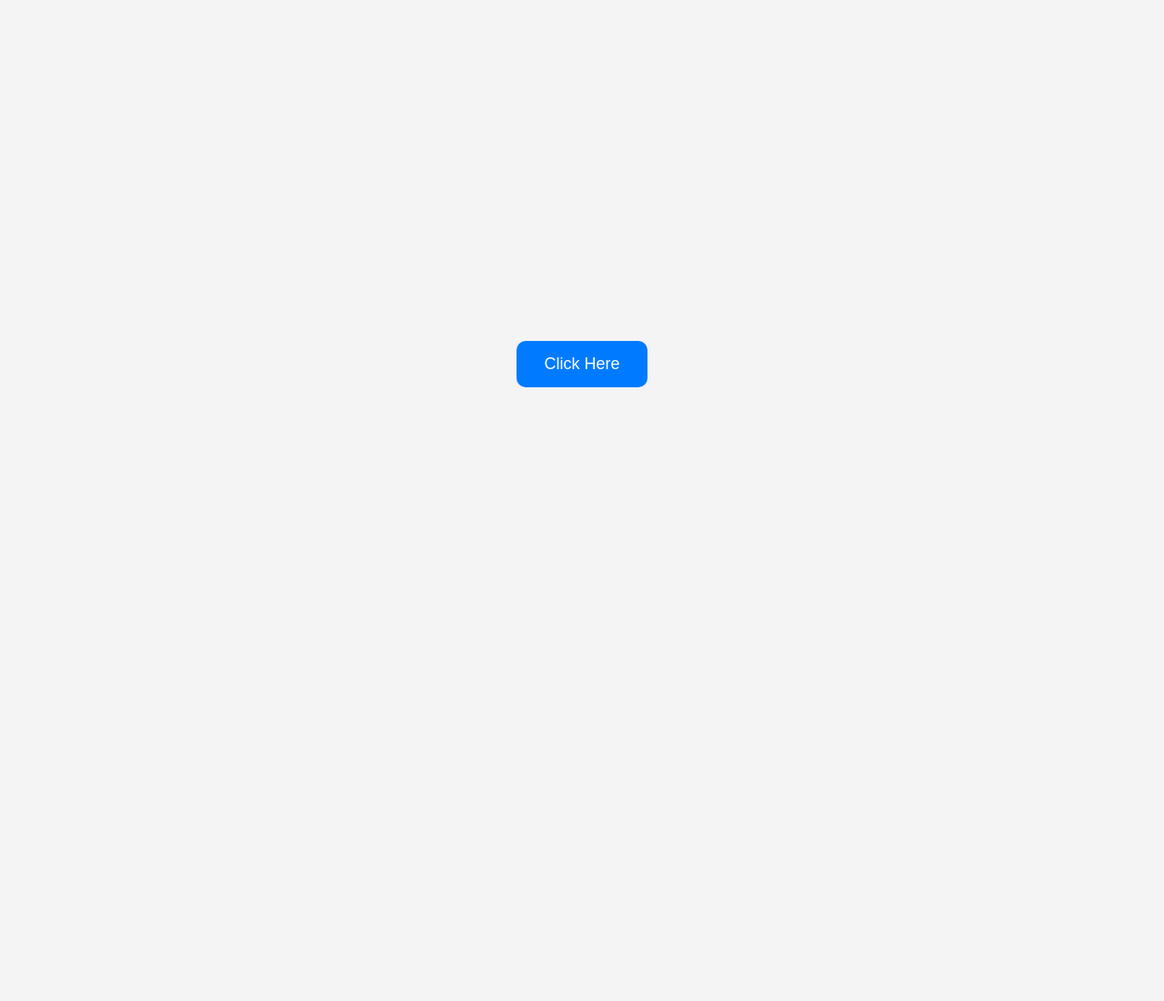
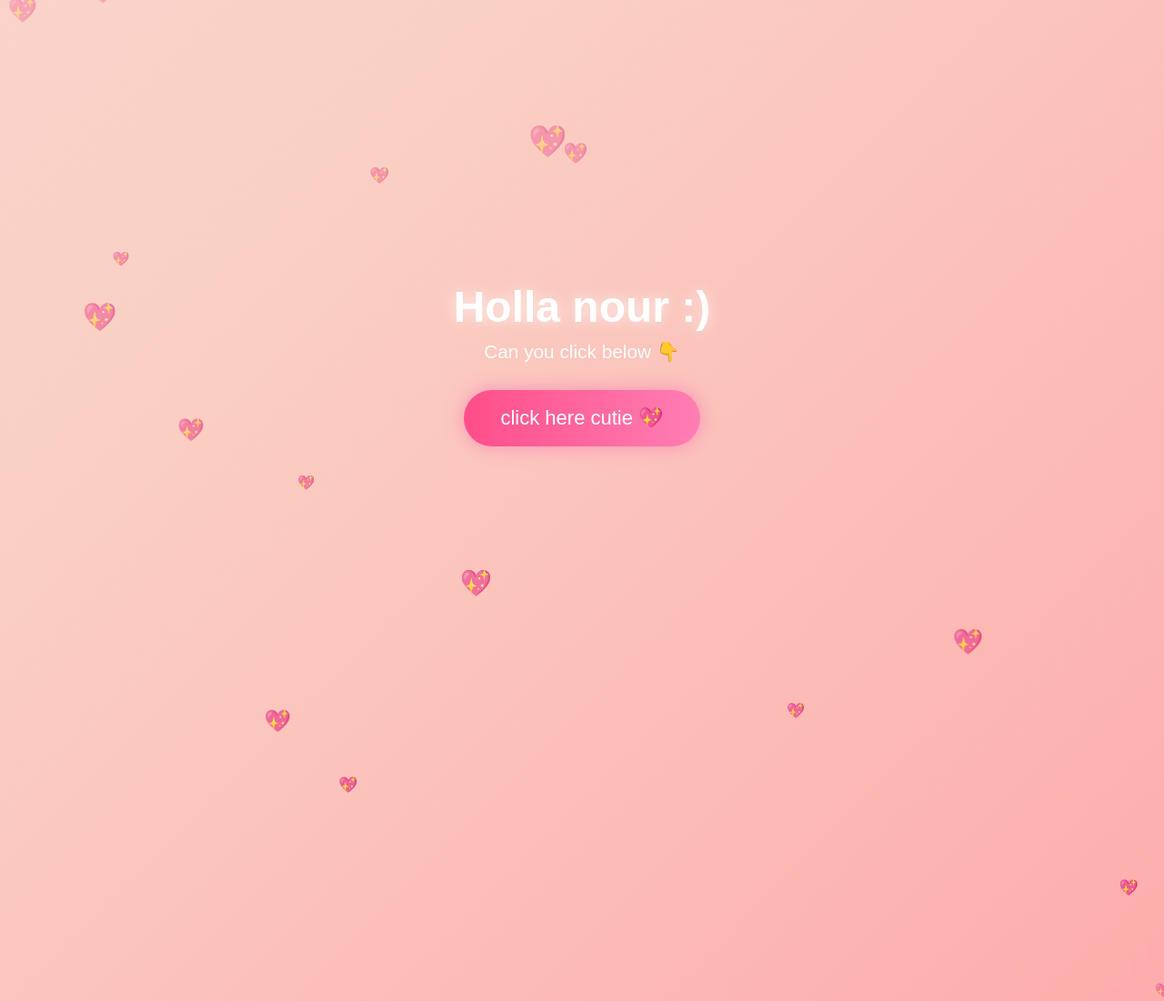
Before and after one commit to nakamura-mtb-110/butoon, a plain HTML site: page index.html in a window 1280 px wide. Shown: the top 1101 px of the page at 91% size. Before the commit the page ends 800 px from the top, so only its background shows below. Drawn offline with Linux system fonts and the light colour scheme.

Commit message:
Update index.html

```diff
--- a/index.html
+++ b/index.html
@@ -3,36 +3,135 @@
 <head>
 <meta charset="UTF-8">
 <meta name="viewport" content="width=device-width, initial-scale=1.0">
-    <title>Redirect Button</title>
+<title>Holla nour :)</title>
 
 <style>
-        body {
-            display: flex;
-            justify-content: center;
-            align-items: center;
-            height: 100vh;
-            margin: 0;
-            background: #f4f4f4;
+*{
+    margin:0;
+    padding:0;
+    box-sizing:border-box;
     font-family: Arial, sans-serif;
 }
 
-        .button {
-            padding: 15px 30px;
-            font-size: 18px;
-            border: none;
-            border-radius: 10px;
-            background: #007bff;
-            color: white;
-            cursor: pointer;
+body{
+    height:100vh;
+    display:flex;
+    justify-content:center;
+    align-items:center;
+    overflow:hidden;
+    background: linear-gradient(-45deg, #ff9a9e, #fad0c4, #ffdde1, #a18cd1);
+    background-size:400% 400%;
+    animation:bgMove 12s ease infinite;
+}
+
+@keyframes bgMove{
+    0%{background-position:0% 50%;}
+    50%{background-position:100% 50%;}
+    100%{background-position:0% 50%;}
+}
+
+.container{
+    text-align:center;
+    color:white;
+    z-index:2;
+    padding:20px;
+}
+
+h1{
+    font-size:3rem;
+    margin-bottom:10px;
+    text-shadow:0 0 15px rgba(255,255,255,0.7);
+}
+
+p{
+    font-size:1.3rem;
+    margin-bottom:30px;
+    opacity:0.95;
+}
+
+.button{
+    padding:18px 40px;
+    font-size:22px;
+    border:none;
+    border-radius:50px;
+    cursor:pointer;
+    color:white;
+    background: linear-gradient(90deg, #ff4e8a, #ff7eb3);
+    box-shadow:0 0 20px rgba(255, 105, 180, 0.6);
+    transition:0.3s ease;
+}
+
+.button:hover{
+    transform:scale(1.1);
+    box-shadow:0 0 35px rgba(255,105,180,1);
+}
+
+.button:active{
+    transform:scale(0.95);
+}
+
+/* Hearts */
+.heart{
+    position:absolute;
+    font-size:20px;
+    animation: float linear infinite;
+    opacity:0.8;
+    user-select:none;
+}
+
+@keyframes float{
+    0%{
+        transform:translateY(100vh) scale(0.5);
+        opacity:0;
+    }
+    10%{
+        opacity:1;
+    }
+    100%{
+        transform:translateY(-120vh) scale(1.2);
+        opacity:0;
+    }
 }
 </style>
 </head>
 <body>
 
+<div class="container">
+    <h1>Holla nour :)</h1>
+    <p>Can you click below 👇</p>
+
     <button class="button"
-onclick="window.location.href='https://nakamura-mtb-110.github.io/for_you/'">
-    Click Here
+    onclick="window.location.href='https://nakamura-mtb-110.github.io/butoon/'">
+        click here cutie 💖
     </button>
+</div>
+
+<script>
+const colors = [
+    "#ff4d6d", "#ff85a2", "#ff006e",
+    "#c77dff", "#7b2cbf", "#ffbe0b",
+    "#3a86ff", "#06d6a0", "#fb5607"
+];
+
+function createHeart(){
+    const heart = document.createElement("div");
+    heart.classList.add("heart");
+    heart.innerHTML = "💖";
+
+    heart.style.left = Math.random() * 100 + "vw";
+    heart.style.fontSize = (Math.random() * 25 + 15) + "px";
+    heart.style.animationDuration = (Math.random() * 6 + 4) + "s";
+    heart.style.color = colors[Math.floor(Math.random() * colors.length)];
+
+    document.body.appendChild(heart);
+
+    setTimeout(() => {
+        heart.remove();
+    }, 10000);
+}
+
+setInterval(createHeart, 250);
+</script>
 
 </body>
 </html>
```
Lines whose indentation alone changed are shown as unchanged.
